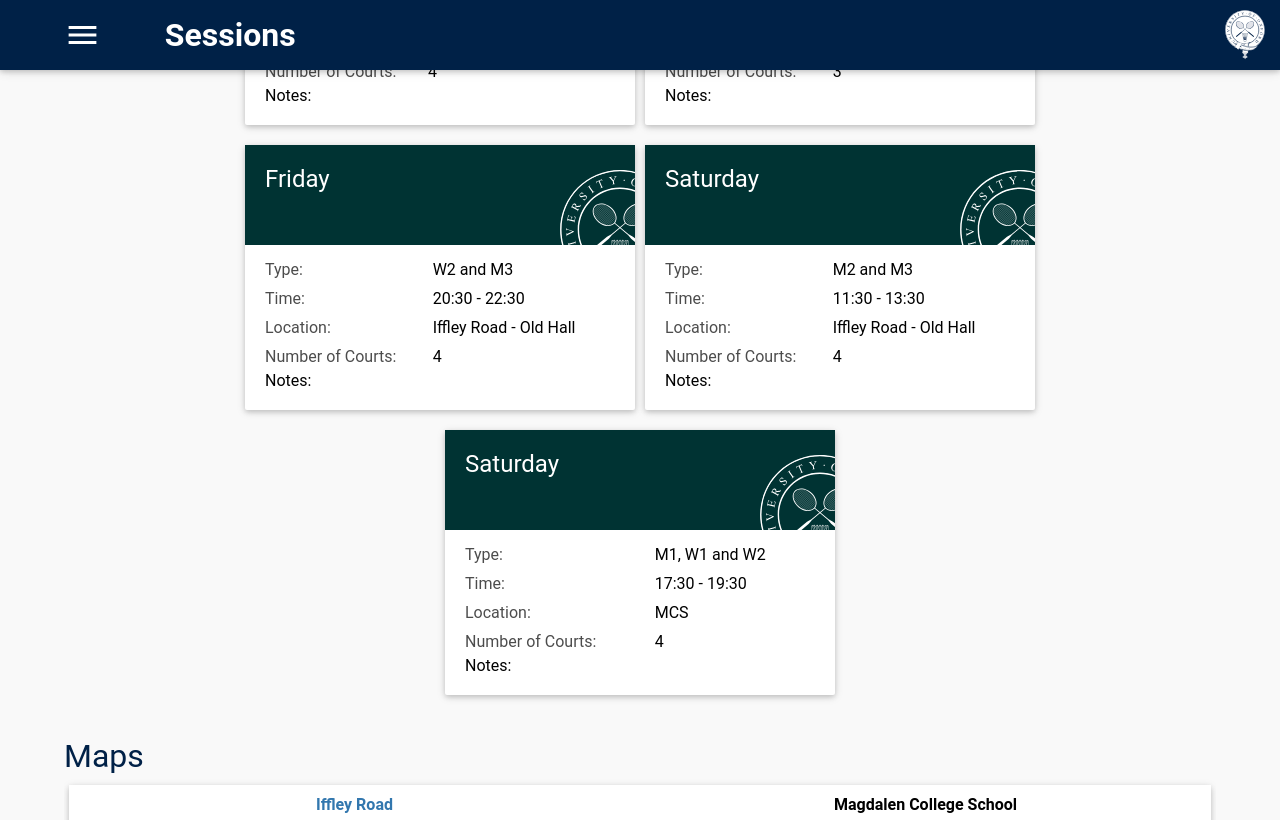
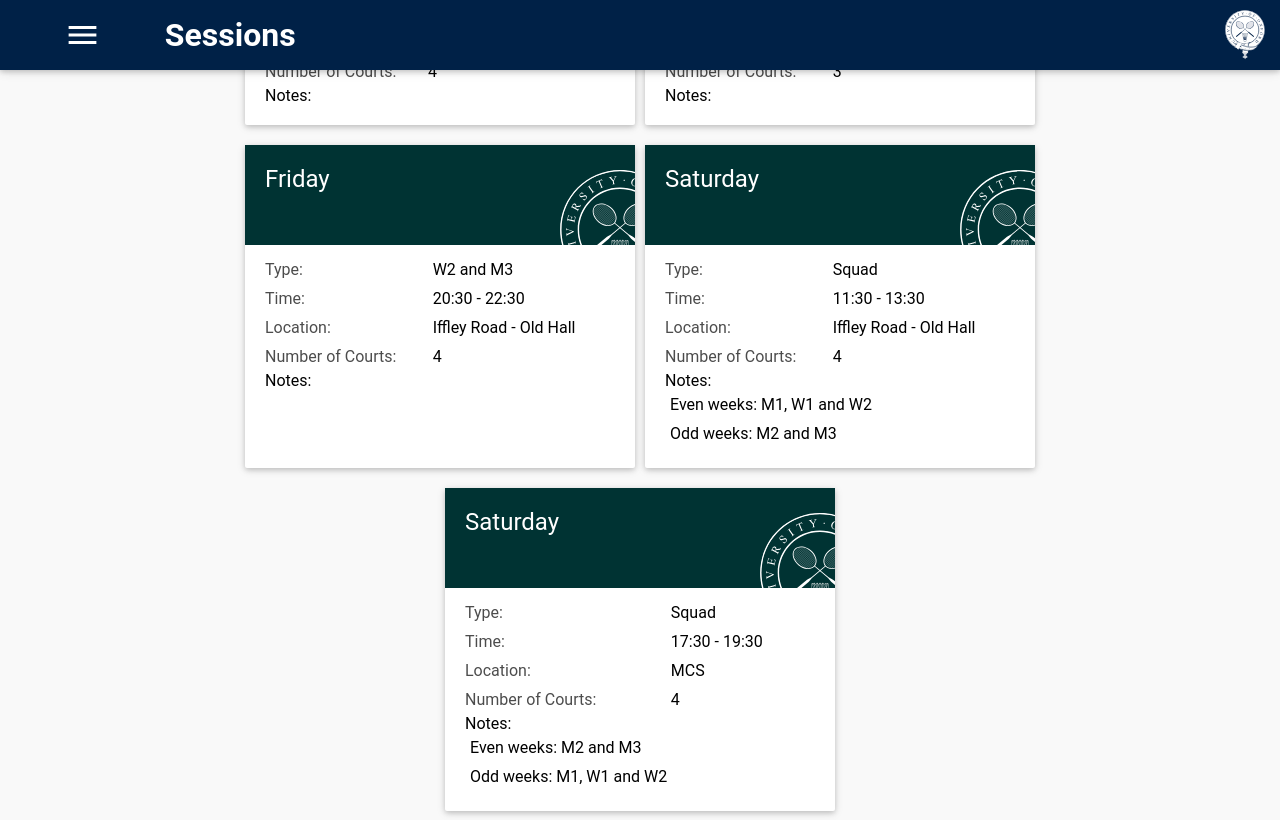
Before and after one commit to OUBaC/OUBaC.github.io, a Jekyll site: the page built from sessions.html, in a window 1280 px wide and 900 px high, scrolled down 1392 px, cut to the strip 0-820 px from the top of the window. Built offline with Jekyll 4.4.1, drawn with Linux system fonts in a browser that asks for light colours; some of the changed text lies outside the part shown.

Commit message:
Updated the sessions.

```diff
--- a/sessions.html
+++ b/sessions.html
@@ -96,21 +96,30 @@ sessions:
   time: "11:30 - 13:30"
   numberOfCourts: "4"
   location: "Iffley Road - Old Hall"
-  participantString: "M2 and M3"
+  participantString: "Squad"
   participants:
+  - M1
   - M2
   - M3
+  - W1
+  - W2
   exceptions:
+  - "Even weeks: M1, W1 and W2"
+  - "Odd weeks: M2 and M3"
 - day: Saturday
   time: "17:30 - 19:30"
   numberOfCourts: "4"
   location: "MCS"
-  participantString: "M1, W1 and W2"
+  participantString: "Squad"
   participants:
   - M1
+  - M2
+  - M3
   - W1
   - W2
   exceptions:
+  - "Even weeks: M2 and M3"
+  - "Odd weeks: M1, W1 and W2"
 ---
 <script>
 
```
Also changed, not shown: other parts of sessions.html (+1 -1 lines).
